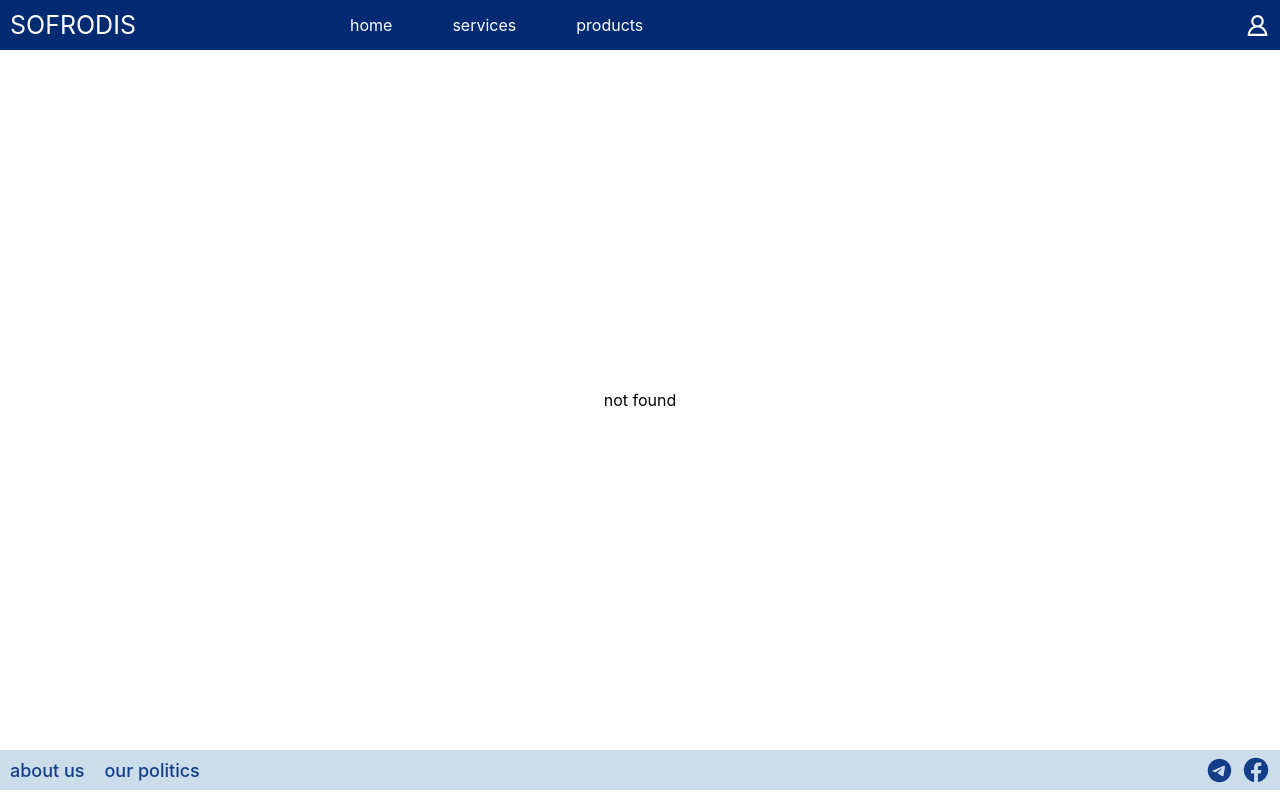
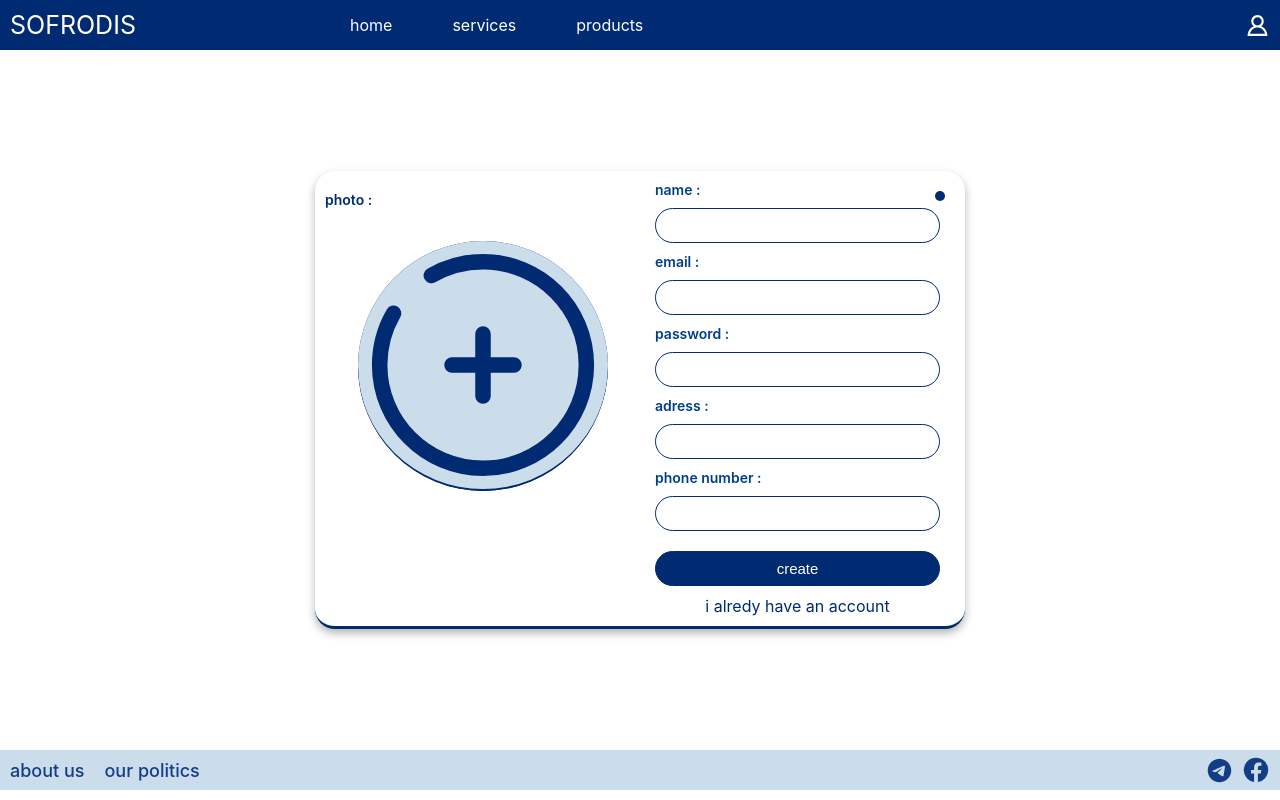
Before and after one commit to mohamedacha/front_end, a React (Create React App) app: page /users/create in a window 1280 px wide. Before the commit this address had no page. Built offline with nearby package versions, Linux system fonts and the light colour scheme; some icons are missing.

Commit message:
fix create user authentification

```diff
--- a/src/App.jsx
+++ b/src/App.jsx
@@ -25,11 +25,11 @@ export const AppContext = createContext({})
 
 export default function App() {
 
-  const [token , setToken] = useState(localStorage.getItem('authToken') || '')
+  const [token, setToken] = useState(localStorage.getItem('authToken') || '')
   const updateToken = (token) => setToken(token)
 
   return (
-    <AppContext.Provider value={{ token , updateToken }}>
+    <AppContext.Provider value={{ token, updateToken }}>
       <BrowserRouter>
         <Routes>
           <Route path='/' element={<Layoute />}>
@@ -39,12 +39,14 @@ export default function App() {
 
           <Route path='/users' element={<Layoute />}>
             {token ? (<>
-              <Route path='create' element={<CreateUser />} />
               <Route path='update' element={<UpdateUser />} />
               <Route path='show' element={<Profaile />} />
             </>
             ) : (
-              <Route path='login' element={<Login />} />
+              <>
+                <Route path='create' element={<CreateUser />} />
+                <Route path='login' element={<Login />} />
+              </>
             )}
 
           </Route>
--- a/src/pages/users_pages/create_user.jsx
+++ b/src/pages/users_pages/create_user.jsx
@@ -11,7 +11,8 @@ export default function CreateUser() {
 
     const [errors, setErrors] = useState();
     const navigate = useNavigate();
-    const{updateToken} = useContext(AppContext())
+    const {updateToken} = useContext(AppContext)
+
 
 
     const handleChange = (e) => {
@@ -59,9 +60,12 @@ export default function CreateUser() {
                 }
                 throw new Error(result?.message || "Failed to create user");
             } else {
-                localStorage.setItem('authToken', result.token)
-                updateToken(result.token) ;
-                navigate(`/users/show/${result.data.id}`)
+                if(result.token){
+                    localStorage.setItem('authToken', result.token)
+                    updateToken(result.token) ;
+                }
+                    localStorage.setItem('userId', result.data.id)
+                    navigate(`/users/show`)
             }
         } catch (error) { console.error('// ', error.message) }
     }
--- a/src/pages/users_pages/login.jsx
+++ b/src/pages/users_pages/login.jsx
@@ -19,7 +19,6 @@ export default function Login() {
     const handleSubmit = (e) => {
         e.preventDefault() ;
         const getUser = async () => {
-
             try {
                 const formData = new FormData();
                 formData.append('email', user.email);
--- a/src/pages/users_pages/profaile.jsx
+++ b/src/pages/users_pages/profaile.jsx
@@ -38,6 +38,7 @@ export default function Profaile() {
         if (!token) navigate('/users/login') ;
         const get_user = async () => {
             try {
+                // const response = await fetch(`http://127.0.0.1:8000/api/users/34}`, {
                 const response = await fetch(`http://127.0.0.1:8000/api/users/${localStorage.getItem('userId')}`, {
                     headers: {
                         "Authorization": `Bearer ${token}`,
```
